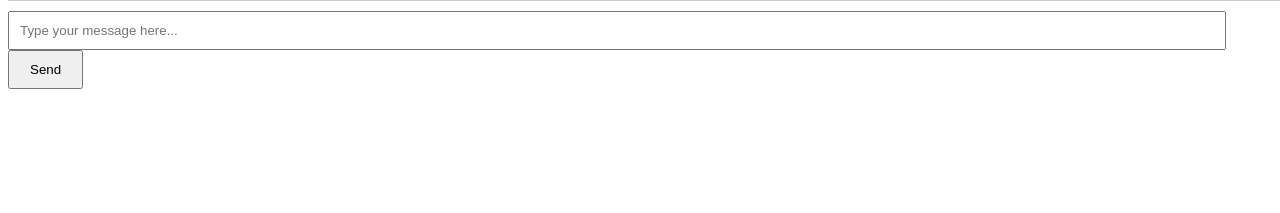
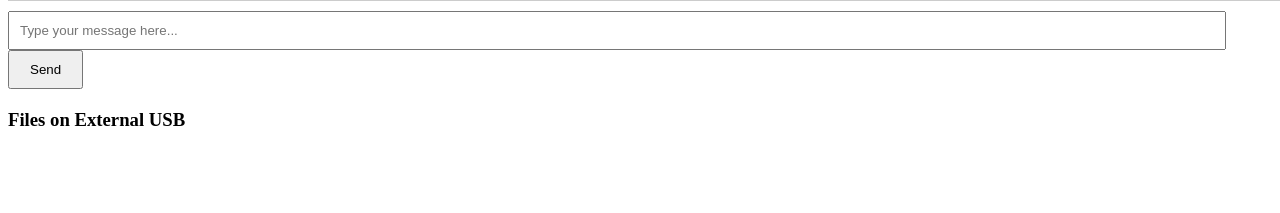
Before and after one commit to Goggen94/Aichat, a Flask app: page / in a window 1280 px wide. Shown: the part 501-714 px from the top of the page. Run offline with Flask 3, Linux system fonts and the light colour scheme.

Commit message:
Update chat.html

```diff
--- a/templates/chat.html
+++ b/templates/chat.html
@@ -29,6 +29,16 @@
         #send_btn {
             padding: 10px 20px;
         }
+        #filebox {
+            margin-top: 20px;
+        }
+        #file_list {
+            list-style: none;
+            padding: 0;
+        }
+        #file_list li {
+            padding: 5px 0;
+        }
     </style>
 </head>
 <body>
@@ -39,7 +49,13 @@
     <input type="text" id="user_input" placeholder="Type your message here...">
     <button id="send_btn">Send</button>
 
+    <div id="filebox">
+        <h3>Files on External USB</h3>
+        <ul id="file_list"></ul>
+    </div>
+
     <script>
+        // Handle chat messages
         $('#send_btn').click(function() {
             var user_message = $('#user_input').val();
             if (user_message.trim() !== "") {
@@ -62,6 +78,33 @@
                 alert("Please enter a message before sending.");
             }
         });
+
+        // Load files from external USB
+        function loadFiles() {
+            $.ajax({
+                type: 'GET',
+                url: '/files',
+                success: function(response) {
+                    var file_list = $('#file_list');
+                    file_list.empty();
+                    if (response.files && response.files.length > 0) {
+                        response.files.forEach(function(file) {
+                            file_list.append('<li>' + file + '</li>');
+                        });
+                    } else {
+                        file_list.append('<li>No files found.</li>');
+                    }
+                },
+                error: function() {
+                    alert('Failed to load files from external USB.');
+                }
+            });
+        }
+
+        // Load files on page load
+        $(document).ready(function() {
+            loadFiles();
+        });
     </script>
 </body>
 </html>
```
